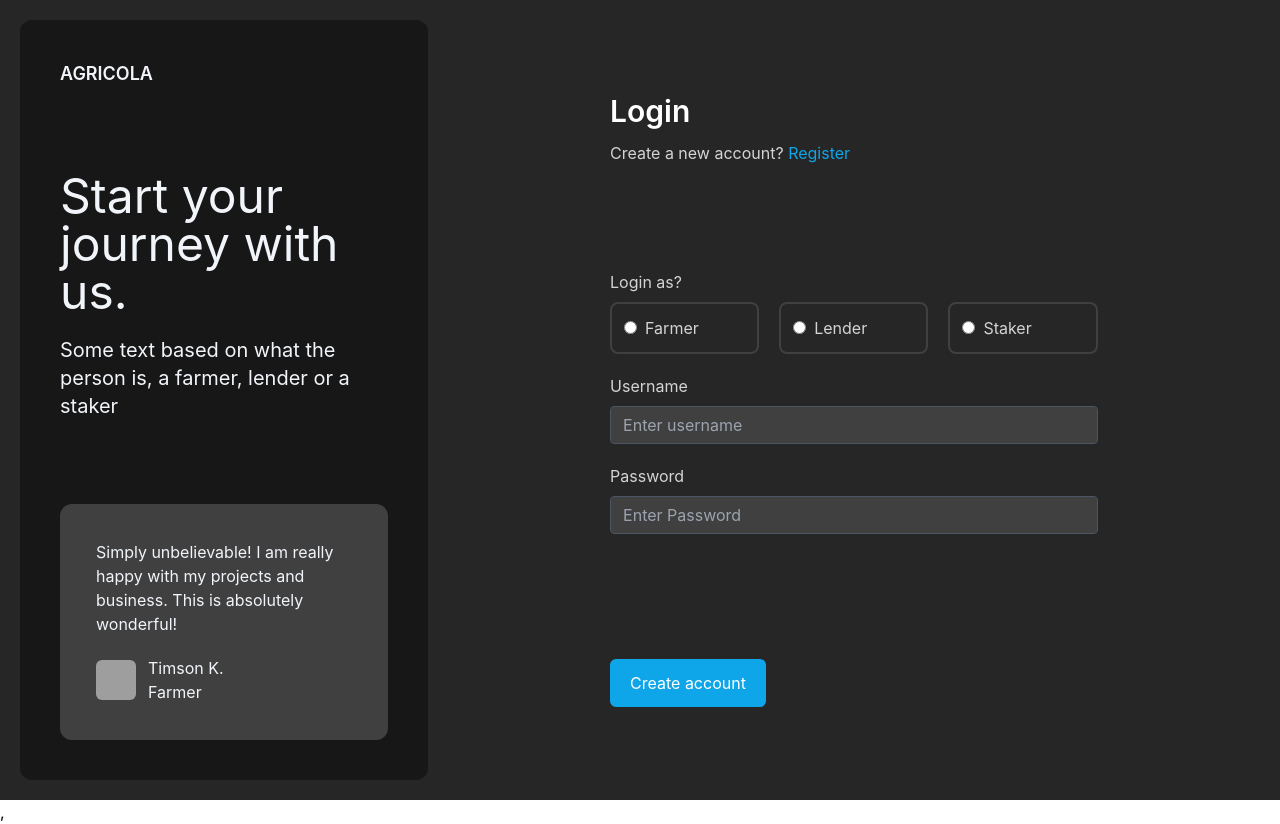
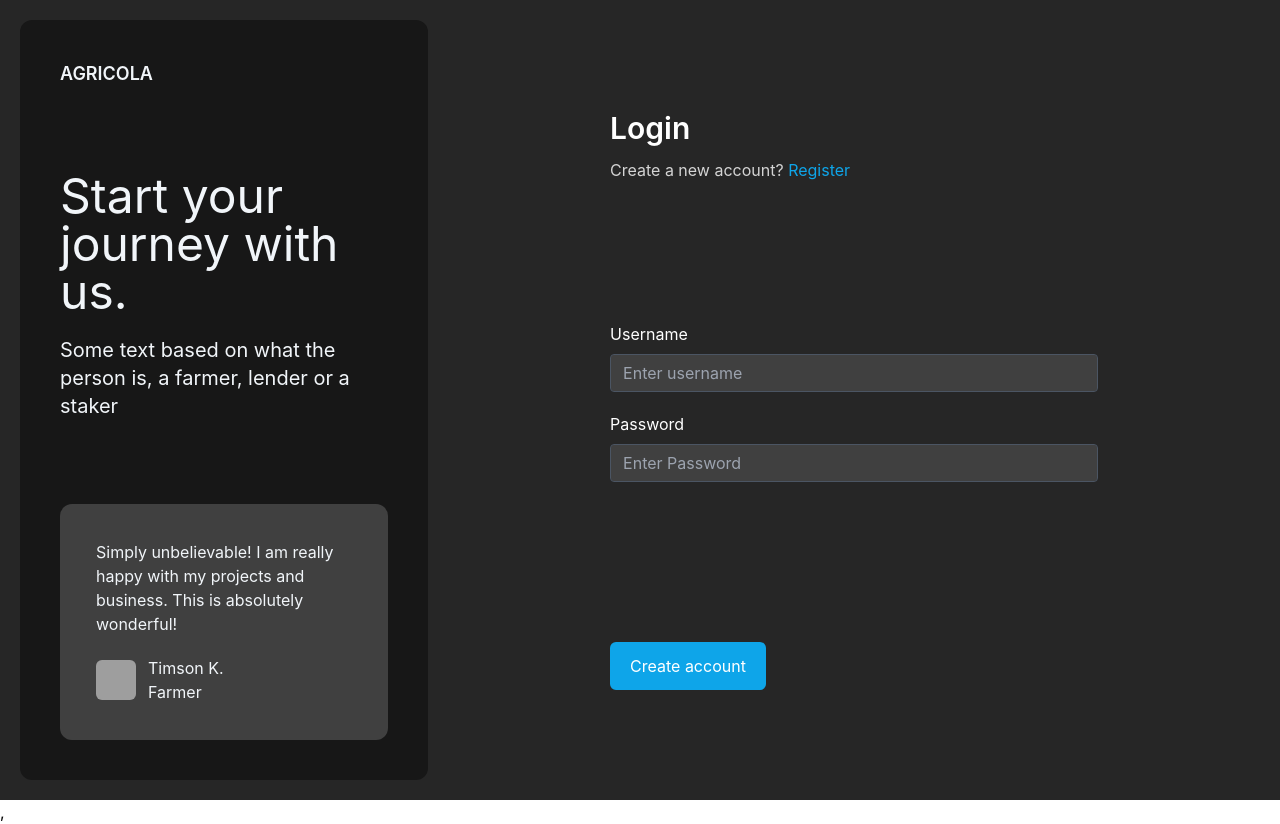
Before and after one commit to Rashita123/agricola, a React (Create React App) app: page /login in a window 1280 px wide. Built offline with nearby package versions, Linux system fonts and the light colour scheme; grey boxes are pictures that could not be loaded.

Commit message:
adding reducer

```diff
--- a/src/components/LoginPage/LoginRightBar.js
+++ b/src/components/LoginPage/LoginRightBar.js
@@ -1,8 +1,23 @@
+import { useState } from "react";
 import { Link } from "react-router-dom";
-// import { UseAuthenticationContext } from "../../context/AuthenticationContext";
+import { UseAuthenticationContext } from "../../context/AuthenticationContext";
+import { ACTIONS } from "../../reducers/AuthenticationReducer";
 export const LoginRightBar = () => {
-    // const {name} = UseAuthenticationContext();
-    // console.log(name);
+    const { userState, userDispatch } = UseAuthenticationContext();
+    console.log({temp: userState});
+    const [ loginCredentials, setLoginCredentials ] = useState({username: "", password: ""});
+    const updateUsername = (e) => {
+        setLoginCredentials({...loginCredentials, username: e.target.value})
+    }
+    const updatePassword = (e) => {
+        setLoginCredentials({...loginCredentials, password: e.target.value})
+    }
+    const handleLogin = () => {
+        userDispatch({
+            type: ACTIONS.UPDATE_USER,
+            payload: { loginCredentials }
+        })
+    }
     return(
         <div className="w-2/3 ml-5  rounded-xl">
             {/* bg-neutral-500 */}
@@ -11,27 +26,6 @@ export const LoginRightBar = () => {
                     <heading className="font-semibold text-3xl mb-3">Login</heading>
                     <div className="text-neutral-300">Create a new account? <Link to="/register" className="text-sky-500">Register</Link></div>
                 </div>
-
-                <div className="text-neutral-300">
-                    <form action="" className="flex flex-col items-start">
-                        <p>Login as?</p>
-                        <div className="flex flex-row justify-between items-start w-full mt-2 mb-5">
-                            <div className="flex justify-left items-center border-2 border-neutral-700 w-1/3 mr-5 py-3 pl-3 pr-12 rounded-lg text-left hover:bg-neutral-700">
-                                <input type="radio" id="farmer" name="user_type" value="FARMER" className="mr-2"/>
-                                <label for="farmer" className="cursor-pointer text-md">Farmer</label>
-                            </div>
-                            <br/>
-                            <div className="flex justify-left items-center border-2 border-neutral-700 w-1/3 mr-5 py-3 pl-3 pr-12 rounded-lg text-left hover:bg-neutral-700">
-                            <input type="radio" id="lender" name="user_type" value="LENDER" className="mr-2"/>
-                            <label for="lender" className="cursor-pointer text-md">Lender</label>
-                            </div>
-                            <br/>
-                            <div className="flex justify-left items-center border-2 border-neutral-700 w-1/3 py-3 pl-3 pr-12 rounded-lg text-left hover:bg-neutral-700">
-                            <input type="radio" id="staker" name="user_type" value="STAKER" className="mr-2"/>
-                            <label for="staker" className="cursor-pointer text-md">Staker</label>
-                            </div>
-                        </div>
-                    </form>
 
                     <form className="flex flex-col justify-between items-stretch text-left">
                     <div>
@@ -57,6 +51,7 @@ export const LoginRightBar = () => {
                                 "
                                 id="username"
                                 placeholder="Enter username"
+                                onChange={(e) => updateUsername(e)}
                                 />
                         </div>
 
@@ -83,12 +78,14 @@ export const LoginRightBar = () => {
                                 "
                                 id="Password"
                                 placeholder="Enter Password"
+                                onChange={(e) => updatePassword(e)}
                                 />
                         </div>
                     </form>
-                </div>
 
-                <button className="text-white bg-sky-500 hover:bg-sky-800 hover:text-gray-200 w-fit py-3 px-5 rounded-md">Create account</button>
+                <button className="text-white bg-sky-500 hover:bg-sky-800 hover:text-gray-200 w-fit py-3 px-5 rounded-md"
+                onClick={handleLogin}
+                >Create account</button>
             </div>
         </div>
     )
--- a/src/context/AuthenticationContext.js
+++ b/src/context/AuthenticationContext.js
@@ -1,10 +1,15 @@
-import { createContext, useContext } from "react";
+import { createContext, useContext, useReducer } from "react";
+import { authenticationReducer } from "../reducers/AuthenticationReducer";
 
 const authenticationContext = createContext();
 
 export const AuthenticationContextProvider = ({ children }) => {
+    const [ userState, userDispatch ] = useReducer(authenticationReducer, {
+        username: "",
+        password: "",
+    })
     return(
-        <authenticationContext.Provider value={{ "name": "Rashita"}}>
+        <authenticationContext.Provider value={{userState, userDispatch}}>
             {children}
         </authenticationContext.Provider>
     )
--- /dev/null
+++ b/src/reducers/AuthenticationReducer.js
@@ -0,0 +1,23 @@
+export const ACTIONS = {
+    UPDATE_USERNAME : "update-username",
+    UPDATE_PASSWORD : "update-password",
+    UPDATE_USER: "update-user",
+}
+
+export const authenticationReducer = (state, action) => {
+    switch(action.type){
+        case ACTIONS.UPDATE_USERNAME: {
+            return {...state, username: action.payload.value};
+        }
+        case ACTIONS.UPDATE_PASSWORD: {
+            return {...state, password: action.payload.value};
+        }
+        case ACTIONS.UPDATE_USER: {
+            return action.payload.loginCredentials;
+        }
+
+        default: {
+            return state;
+        }
+    }
+}
```
